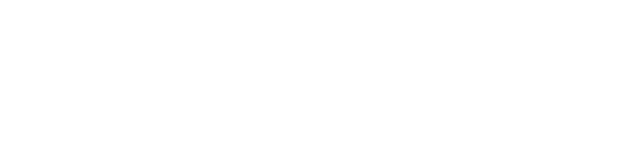
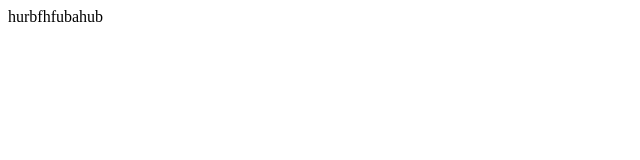
Before and after one commit to nikhil2580/random, a plain HTML site: page contact.html in a window 1280 px wide. Shown: the whole page, without its empty margins (0-640 px from the left). Drawn offline with Linux system fonts and the light colour scheme.

Commit message:
contact commiteed

```diff
--- a/contact.html
+++ b/contact.html
@@ -1,3 +1,3 @@
 <html>
-
+    hurbfhfubahub
 </html>
```
